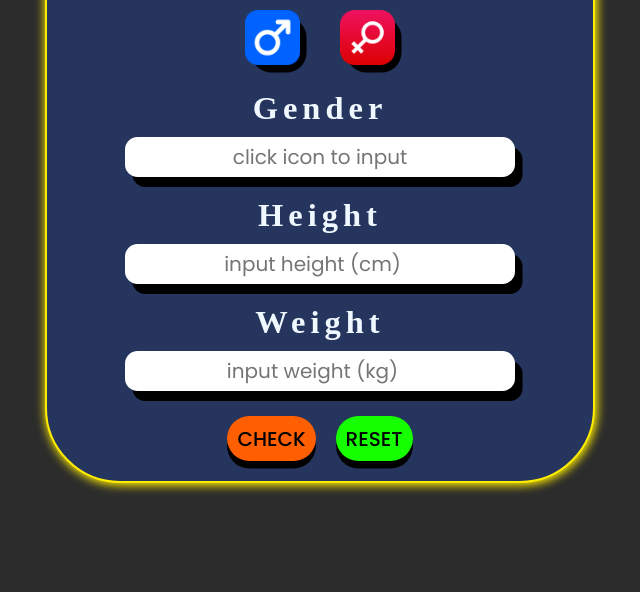
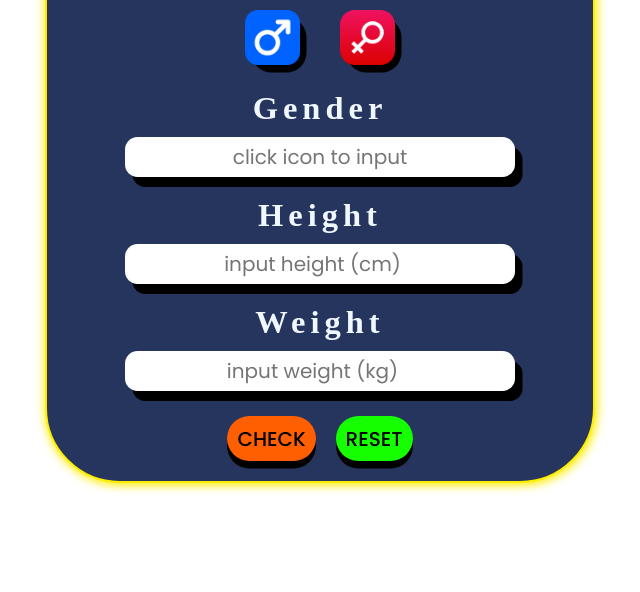
Before and after one commit to nexuszero10/kalkulatorbmi, a plain HTML site: page index.html in a window 1280 px wide. Shown: the part 224-816 px from the top of the page, without its empty margins (320-960 px from the left). Drawn offline with Linux system fonts and the light colour scheme; a web font is replaced by a local one.

Commit message:
delete body backgrund color

```diff
--- a/style/style.css
+++ b/style/style.css
@@ -8,7 +8,6 @@ body {
     padding: 0;
     display: flex;
     flex-direction: column;
-    background-color: rgb(44, 44, 44);
     color: aliceblue;
     align-items: center;
     justify-content: center;
```
